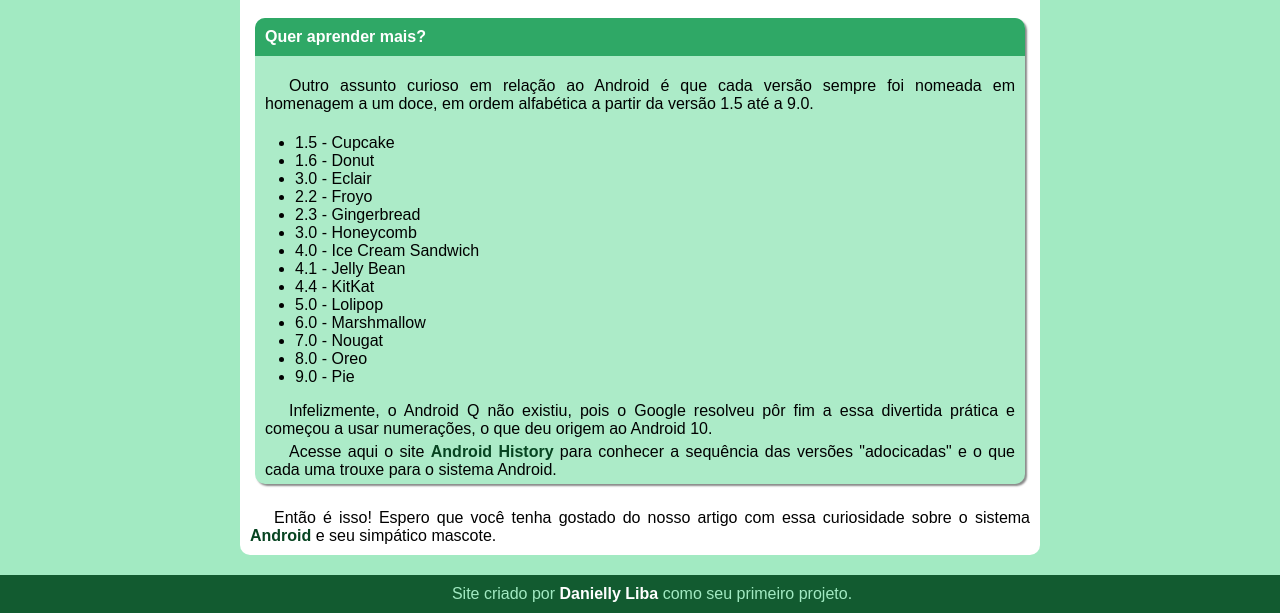
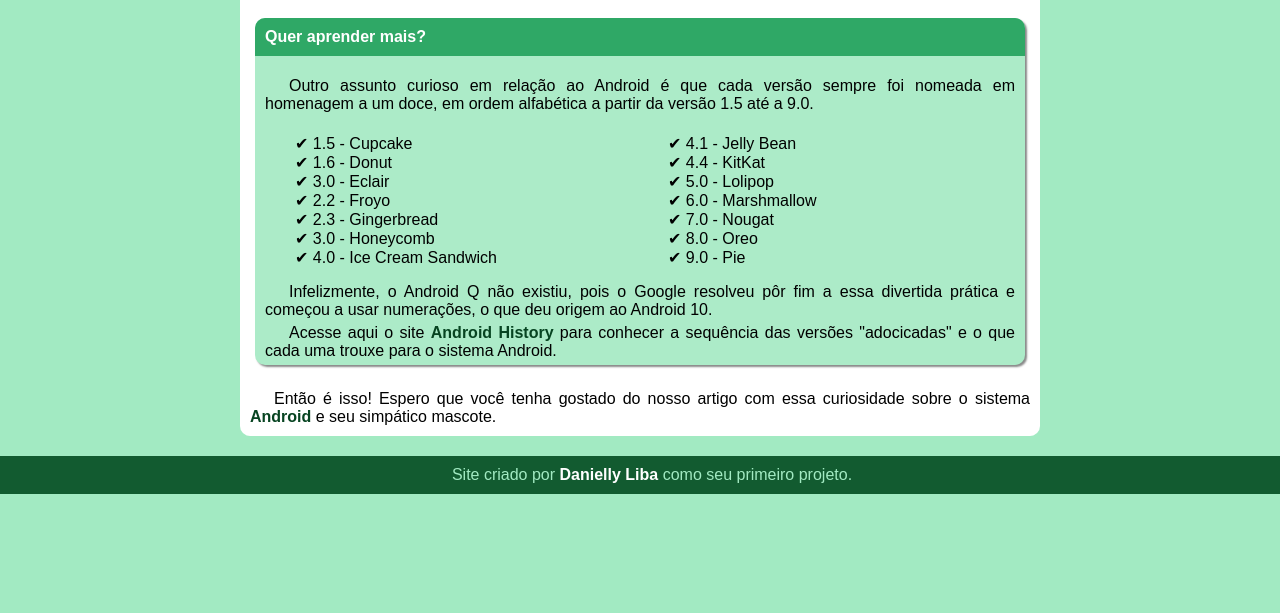
Before and after one commit to DaniellyLiba/exercicios-html5-css3, a plain HTML site: page exercicios-arquivo/desafios/d10m2/index.html in a window 1280 px wide. Shown: the part 1852-2465 px from the top of the page. After the commit the page ends 2346 px from the top, so only its background shows below. Drawn offline with Linux system fonts and the light colour scheme.

Commit message:
commit ajeitei a lista

```diff
--- a/exercicios-arquivo/desafios/d10m2/style.css
+++ b/exercicios-arquivo/desafios/d10m2/style.css
@@ -132,6 +132,12 @@ padding: 10px;
 color: white;
 }
 
+ul{
+    list-style-type: '\2714\0020\0020';
+    columns: 2;
+    list-style-position: inside;
+}
+
 #aprendamais{
     background-color: #acebc8;
     border-radius: 10px;
```
